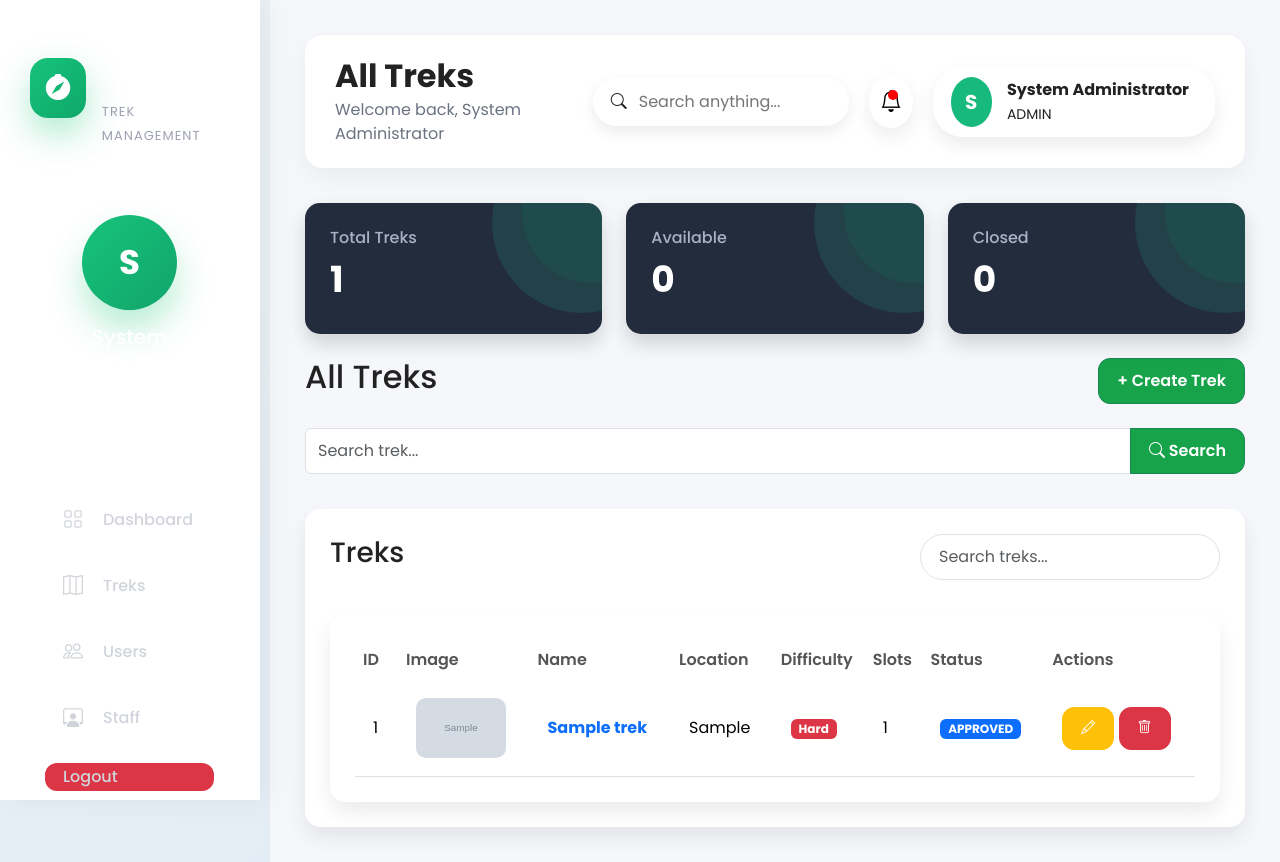
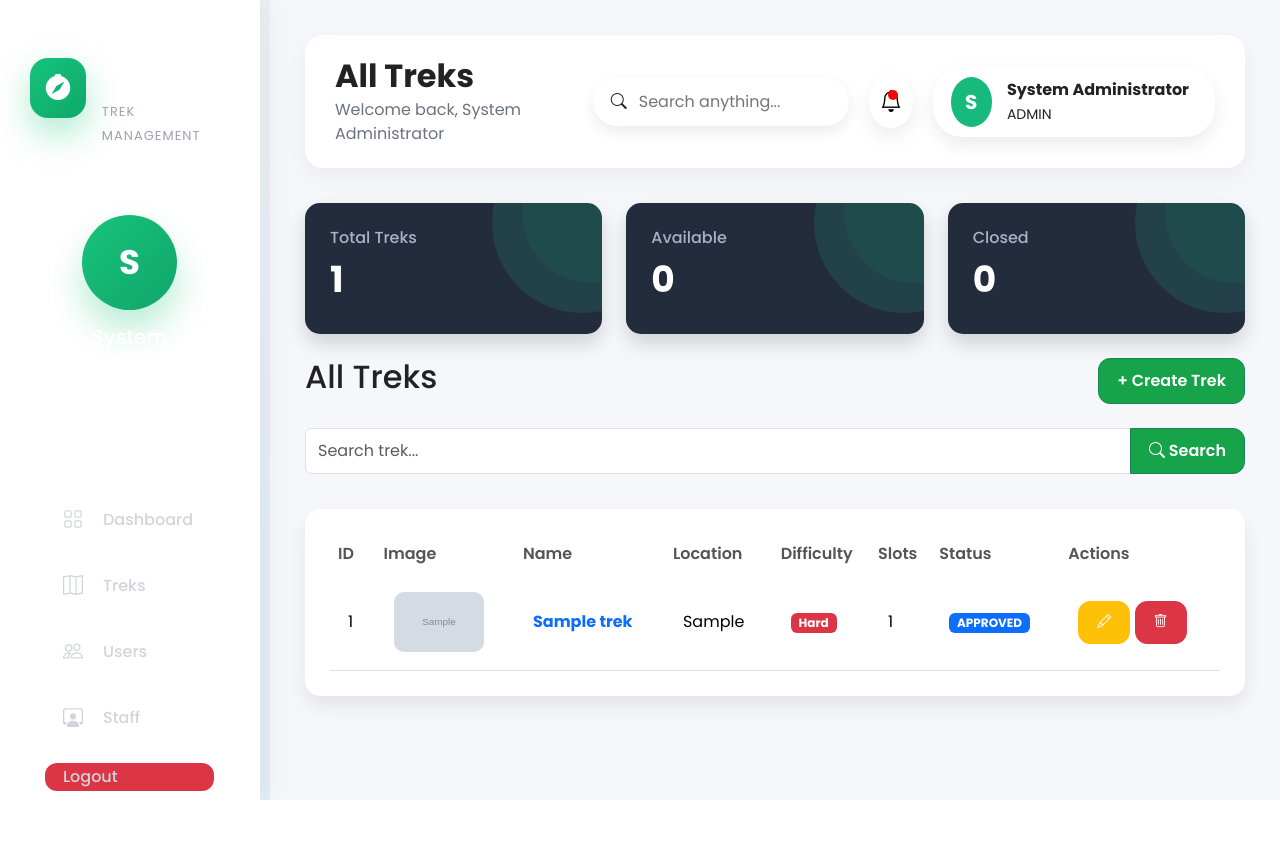
Before and after one commit to Sheetal-cell/TrailSync, a Flask app: page /admin/treks in a window 1280 px wide. After the commit the page ends 800 px from the top, so only its background shows below. Run offline with Flask 3, Linux system fonts and the light colour scheme; a user stored in the database is signed in; tables that the repository leaves empty hold one stand-in row (values such as "Sample post"); grey boxes marked "Sample" are stand-in pictures.

Commit message:
fixed broken links

```diff
--- a/app/templates/admin/all_treks.html
+++ b/app/templates/admin/all_treks.html
@@ -97,17 +97,7 @@ Search
 </div>
 </form>
 
-<div class="table-card">
 
-    <div class="table-header">
-
-        <h3>Treks</h3>
-
-        <input
-            class="form-control search-input"
-            placeholder="Search treks...">
-
-    </div>
 
     <div class="table-card">
 
--- a/app/templates/admin/dashboard.html
+++ b/app/templates/admin/dashboard.html
@@ -16,7 +16,7 @@ Admin Dashboard
     Dashboard
 </a>
 
-<a href="#">
+<a href="{{ url_for('admin.all_treks') }}">
     <i class="bi bi-map"></i>
     Treks
 </a>
```
